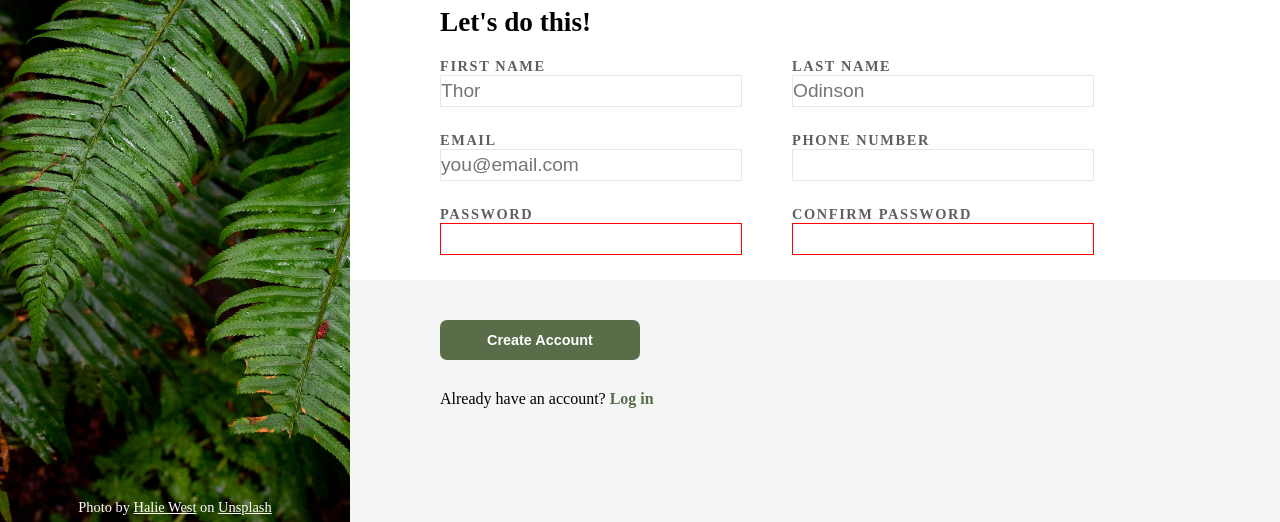
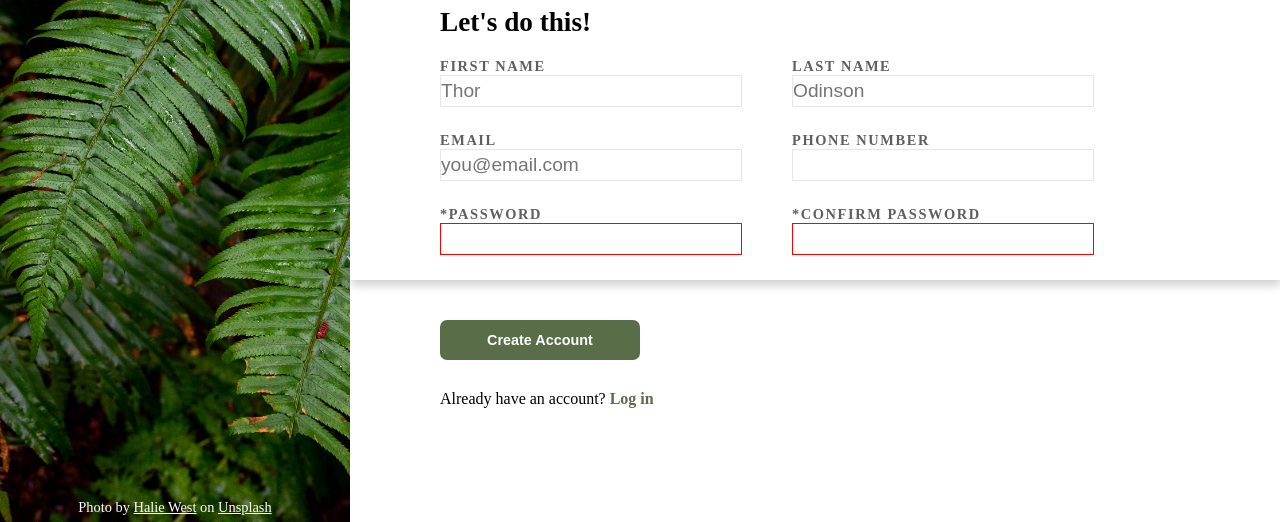
Before and after one commit to lawsy-2001/signup-form, a plain HTML site: page index.html in a window 1280 px wide. Shown: the part 278-800 px from the top of the page. Drawn offline with Linux system fonts and the light colour scheme.

Commit message:
updated styling

```diff
--- a/index.html
+++ b/index.html
@@ -48,7 +48,7 @@
               name="email"
               placeholder="you@email.com"
             />
-            <label for="userPassword">PASSWORD</label>
+            <label for="userPassword">*PASSWORD</label>
             <input
               type="password"
               id="userPassword"
@@ -74,7 +74,7 @@
               minlength="11"
               title="Only numbers"
             />
-            <label for="confirmPassword">CONFIRM PASSWORD</label>
+            <label for="confirmPassword">*CONFIRM PASSWORD</label>
             <input
               type="password"
               id="confirmPassword"
--- a/style.css
+++ b/style.css
@@ -85,8 +85,7 @@ header p {
   width: 840px;
 }
 
-header,
-footer {
+header {
   background-color: whitesmoke;
 }
 
@@ -96,7 +95,7 @@ form {
 }
 
 .form-container {
-  box-shadow: 10px 10px 10px rgba(0, 0, 0);
+  box-shadow: 1px 5px 10px rgba(0, 0, 0, 0.2);
 }
 
 .form-container p {
```
